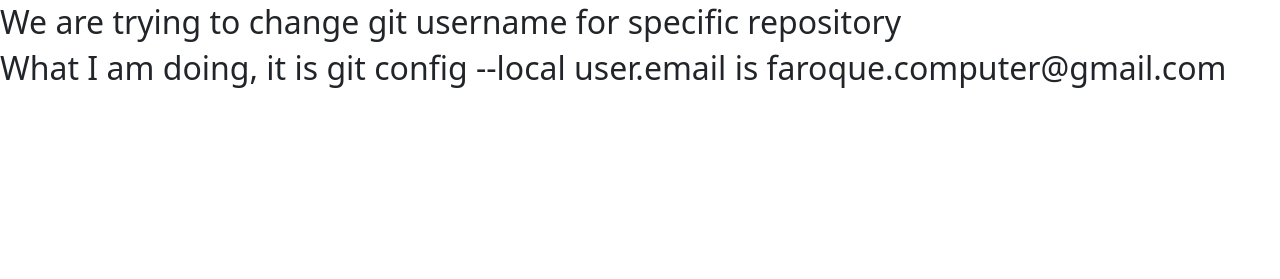
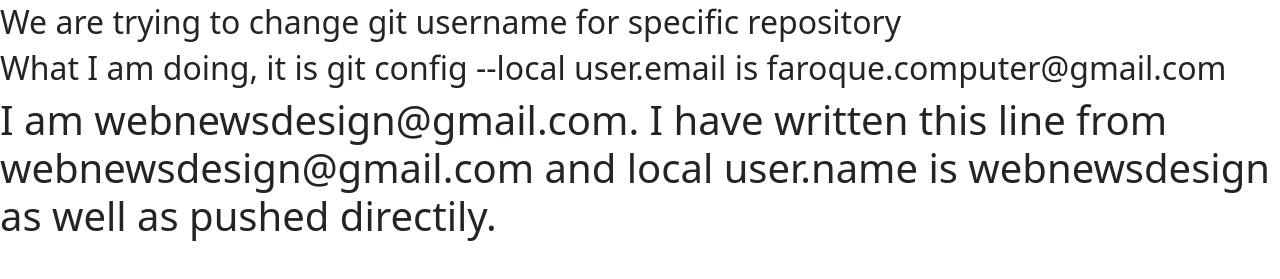
Before and after one commit to safaroque7/local-username, a plain HTML site: page index.html in a window 1280 px wide. Shown: the part 53-332 px from the top of the page. Drawn offline with nearby package versions, Linux system fonts and the light colour scheme.

Commit message:
my first commit on this project

```diff
--- a/index.html
+++ b/index.html
@@ -12,6 +12,8 @@
     <h2>We are trying to change git username for specific repository</h2>
     <h2>What I am doing, it is git config --local user.email is faroque.computer@gmail.com</h2>
 
+	<h1> I am webnewsdesign@gmail.com. I have written this line from webnewsdesign@gmail.com and local user.name is webnewsdesign as well as pushed directily. </h1>
+
     <script src="https://cdn.jsdelivr.net/npm/bootstrap@5.3.3/dist/js/bootstrap.bundle.min.js" integrity="sha384-YvpcrYf0tY3lHB60NNkmXc5s9fDVZLESaAA55NDzOxhy9GkcIdslK1eN7N6jIeHz" crossorigin="anonymous"></script>
   </body>
 </html>
```
